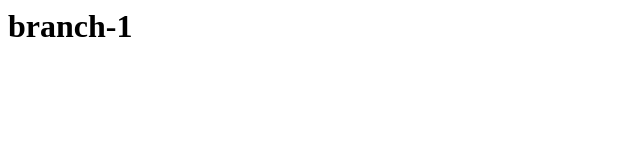
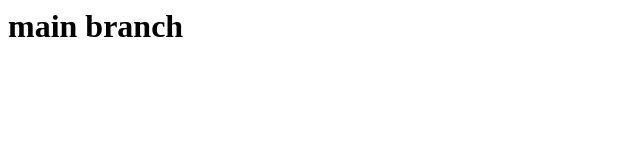
Before and after one commit to veluriyuvrajreddy/practice2, a plain HTML site: page index.html in a window 1280 px wide. Shown: the whole page, without its empty margins (0-640 px from the left). Drawn offline with Linux system fonts and the light colour scheme.

Commit message:
main branch commit-2

```diff
--- a/index.html
+++ b/index.html
@@ -1 +1 @@
-<h1>branch-1</h1>
+<h1>main branch</h1>
```
